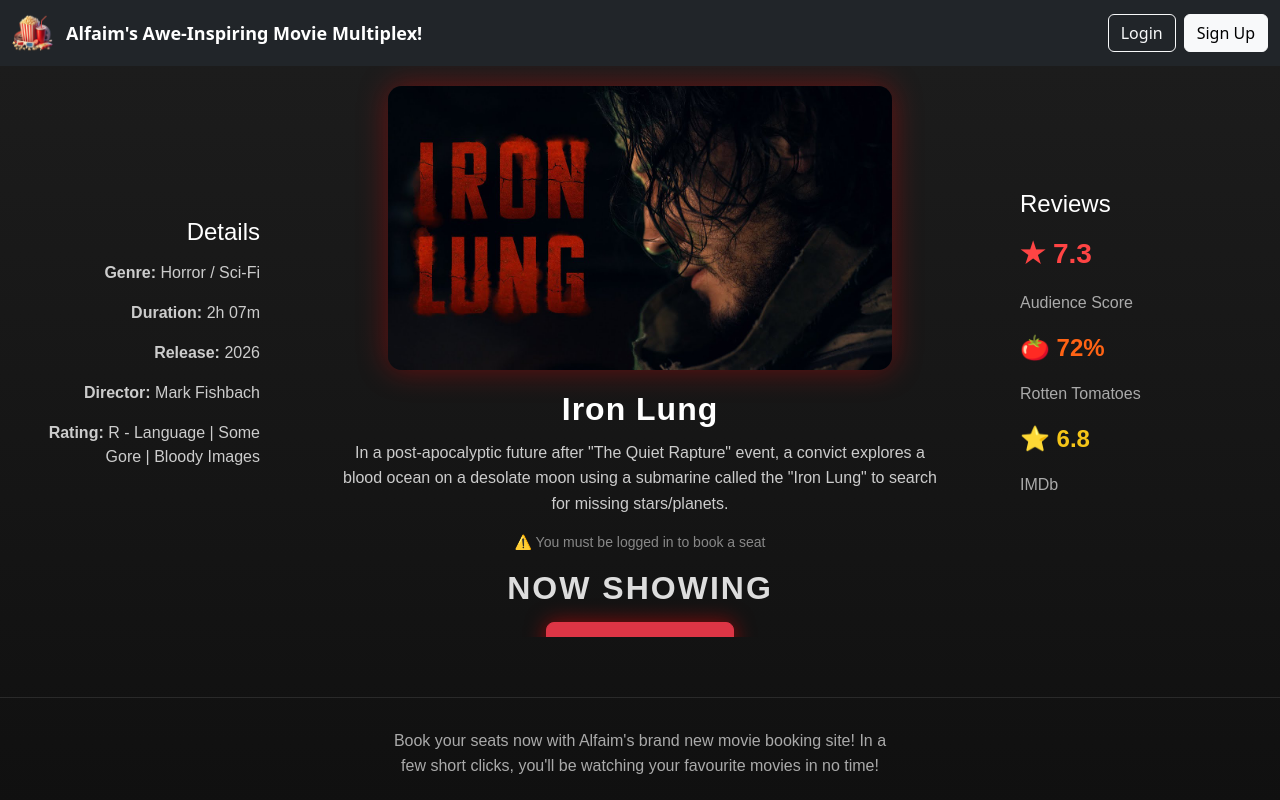
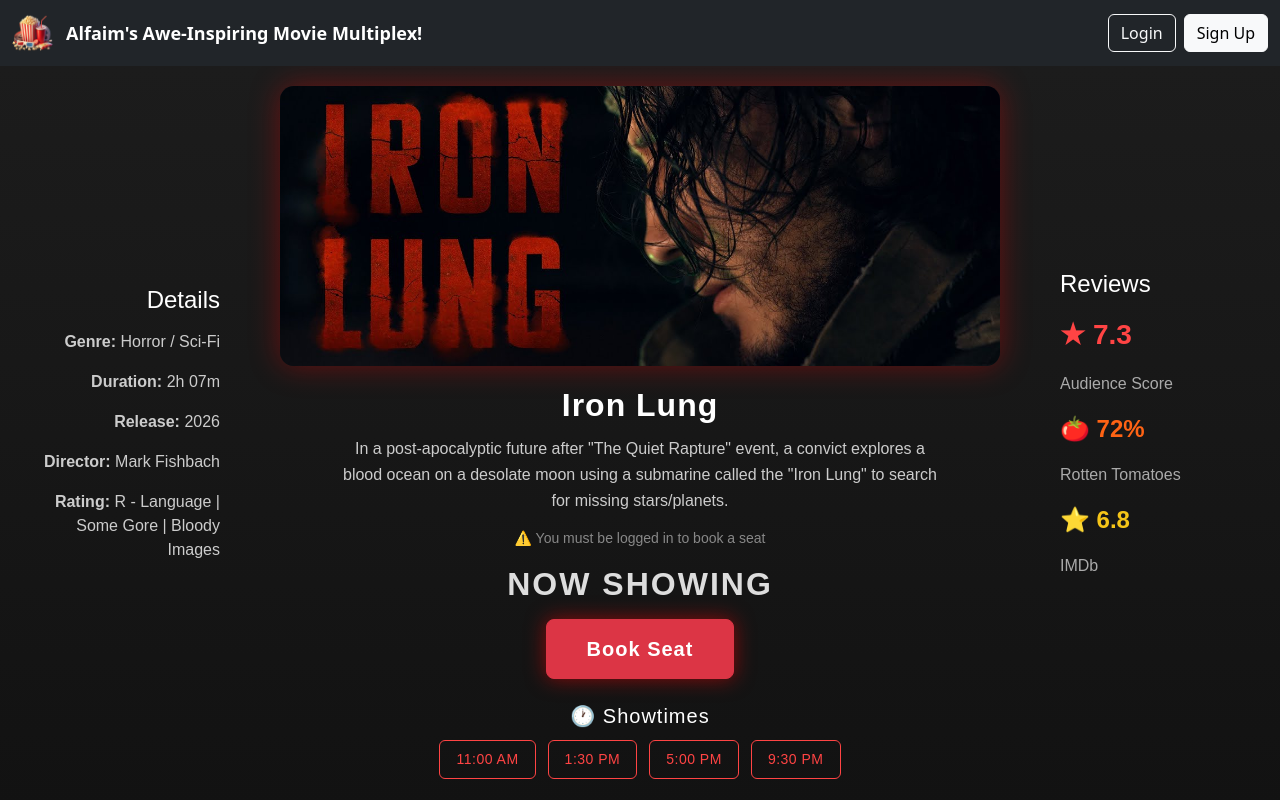
Before and after one commit to Rulfayem/movie-booking-app-fullstack-project, a React (Vite) app: page / in a window 1280 px wide. Built offline with nearby package versions, Linux system fonts and the light colour scheme.

Commit message:
fixed some overflow issues i had on smaller resolutions

```diff
--- a/src/pages/HomePage.jsx
+++ b/src/pages/HomePage.jsx
@@ -21,8 +21,8 @@ function HomePage() {
             style={{
                 //super cool moody dark gradient background
                 background: "linear-gradient(to bottom, #1c1c1c, #0f0f0f)",
-                height: "100vh",
-                overflow: "hidden",
+                minHeight: "100vh",
+                overflow: "auto",
                 color: "white",
                 fontFamily: "Arial, sans-serif",
                 display: "flex",
@@ -38,13 +38,14 @@ function HomePage() {
                     alignItems: "flex-start",
                     padding: "20px 40px",
                     gap: "20px",
-                    overflow: "hidden"
                 }}
             >
                 {/* left side column content */}
                 <div
                     style={{
-                        width: "220px",
+                        width: "180px",
+                        minWidth: "120px",
+                        flexShrink: 1,
                         color: "#ccc",
                         textAlign: "right",
                         alignSelf: "center"
@@ -66,9 +67,9 @@ function HomePage() {
                         src={mainMovieImage}
                         alt="movie"
                         style={{
-                            width: "70%",
+                            width: "90%",
                             maxWidth: "900px",
-                            maxHeight: "40vh",
+                            maxHeight: "35vh",
                             objectFit: "cover",
                             borderRadius: "14px",
                             boxShadow: "0 0 30px rgba(255, 0, 0, 0.35)",
@@ -177,7 +178,9 @@ function HomePage() {
                 {/* right side column */}
                 <div
                     style={{
-                        width: "220px",
+                        width: "180px",
+                        minWidth: "120px",
+                        flexShrink: 1,
                         textAlign: "left",
                         alignSelf: "center"
                     }}
```
